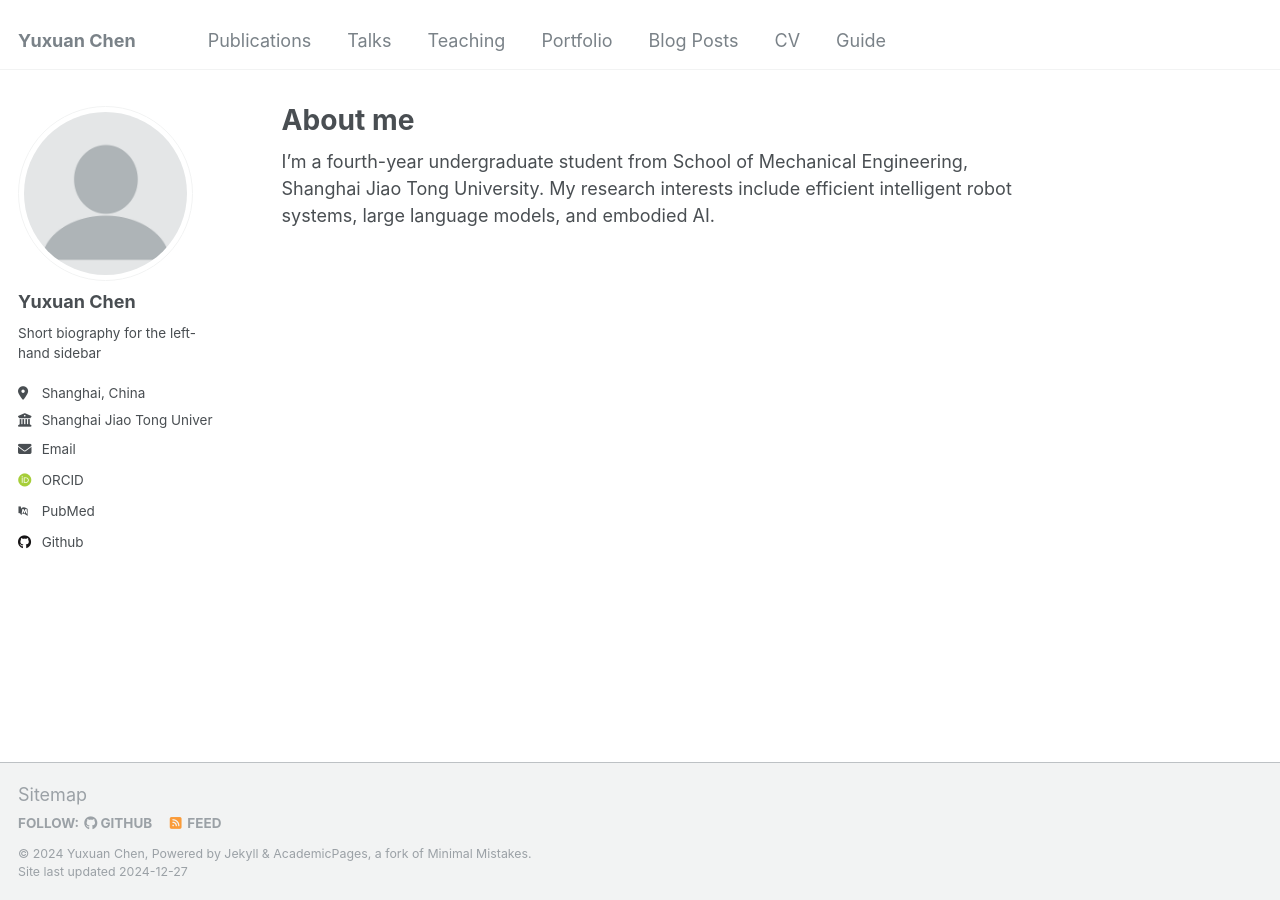
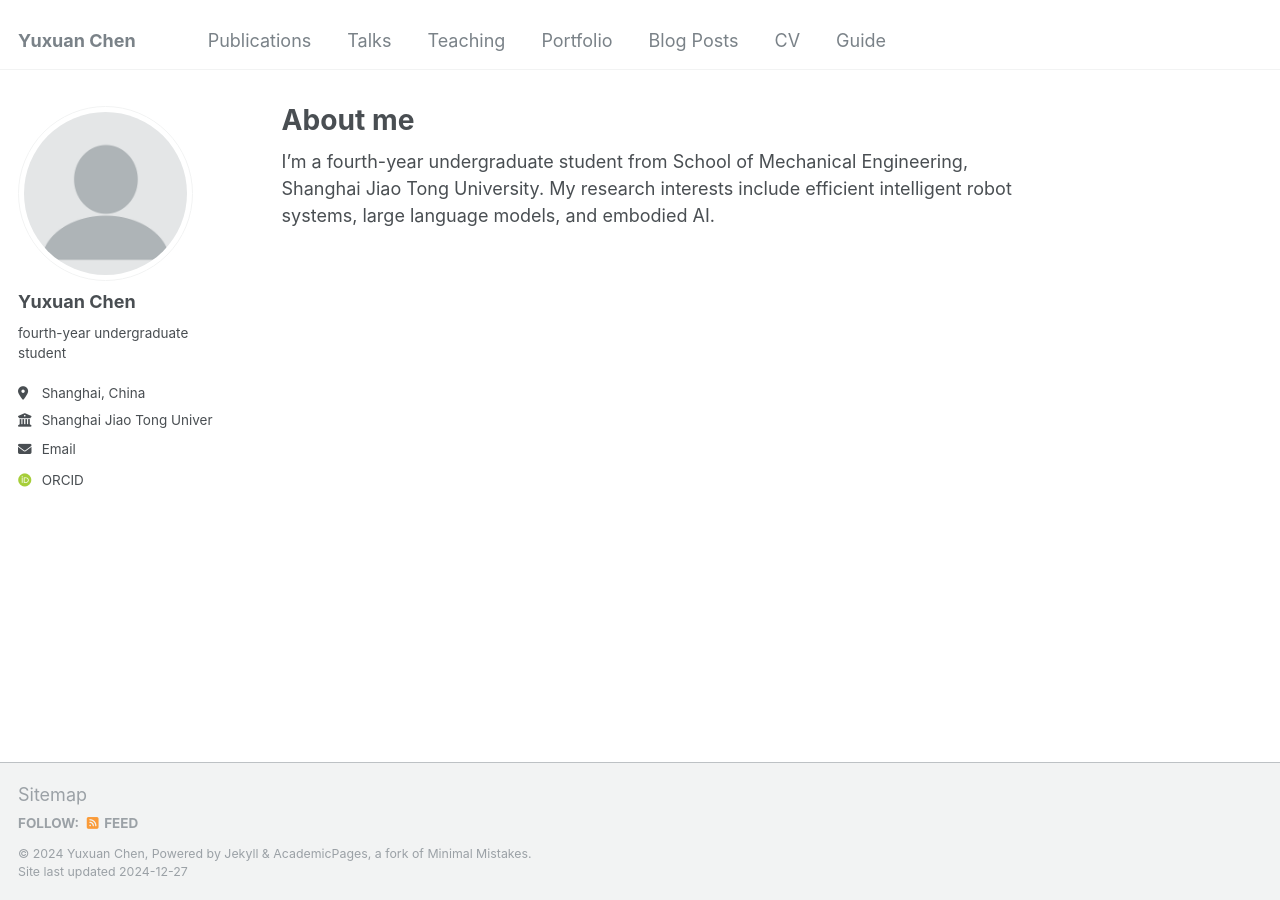
Before and after one commit to Elycyx/Elycyx.github.io, a Jekyll site: the page built from _pages/about.md, in a window 1280 px wide. Built offline with Jekyll 4.4.1, drawn with Linux system fonts in a browser that asks for light colours; some web fonts are replaced.

Commit message:
Update _config.yml

```diff
--- a/_config.yml
+++ b/_config.yml
@@ -24,7 +24,7 @@ author:
   avatar           : "profile.png"
   name             : "Yuxuan Chen"
   pronouns         : # example: "she/her"
-  bio              : "Short biography for the left-hand sidebar"
+  bio              : "fourth-year undergraduate student"
   location         : "Shanghai, China"
   employer         : "Shanghai Jiao Tong University"
   uri              : # URL
@@ -36,7 +36,7 @@ author:
   impactstory      : # URL
   orcid            : "https://orcid.org/0009-0005-9418-1686"
   semantic         : # URL
-  pubmed           : "https://www.ncbi.nlm.nih.gov/pubmed/?term=john+snow"
+  pubmed           : # "https://www.ncbi.nlm.nih.gov/pubmed/?term=john+snow"
   researchgate     : # URL
   scopus           : # URL
 
@@ -44,7 +44,7 @@ author:
   bitbucket        : # Username - Update with your username on the site
   codepen          : # Username
   dribbble         : # Username
-  github           : "academicpages"
+  github           : # "academicpages"
   kaggle           : # Username
   stackoverflow    : # User number or user number and name (i.e., use "1" or "1/jeff-atwood")
 
```
